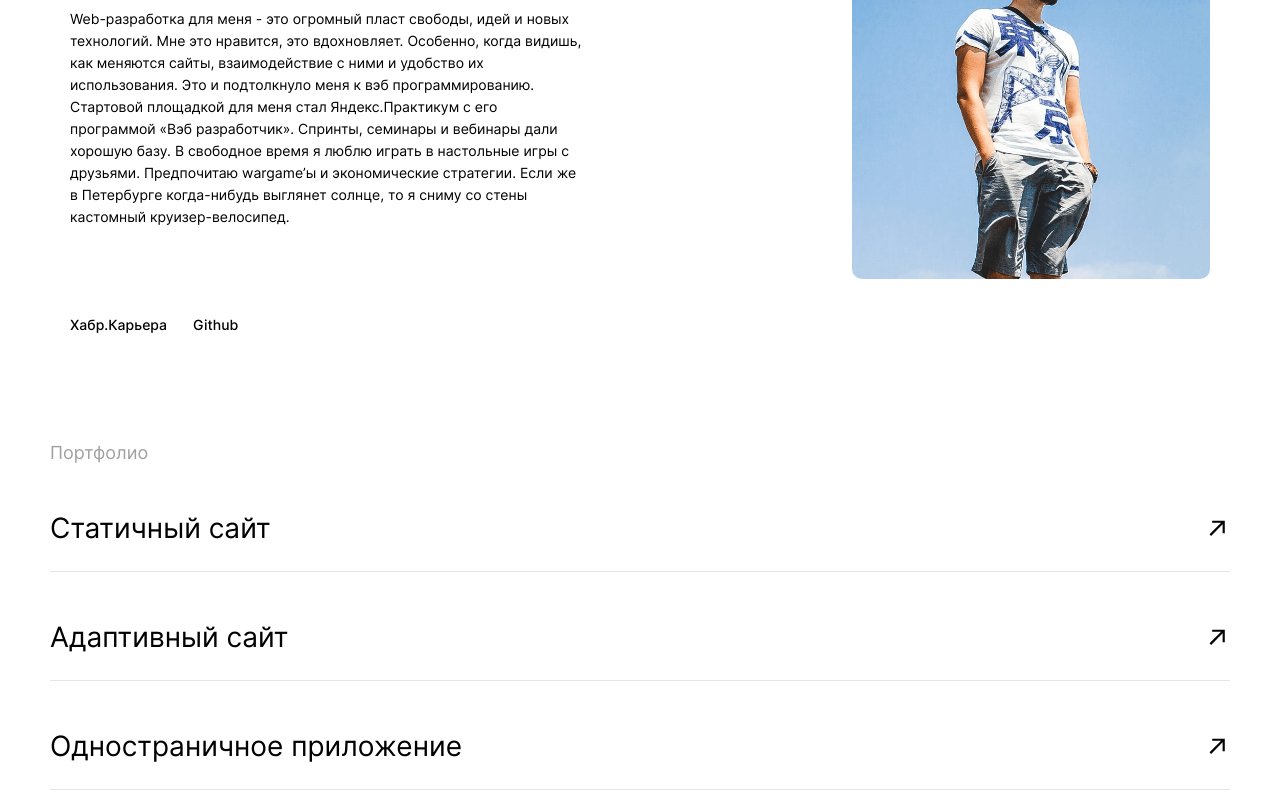
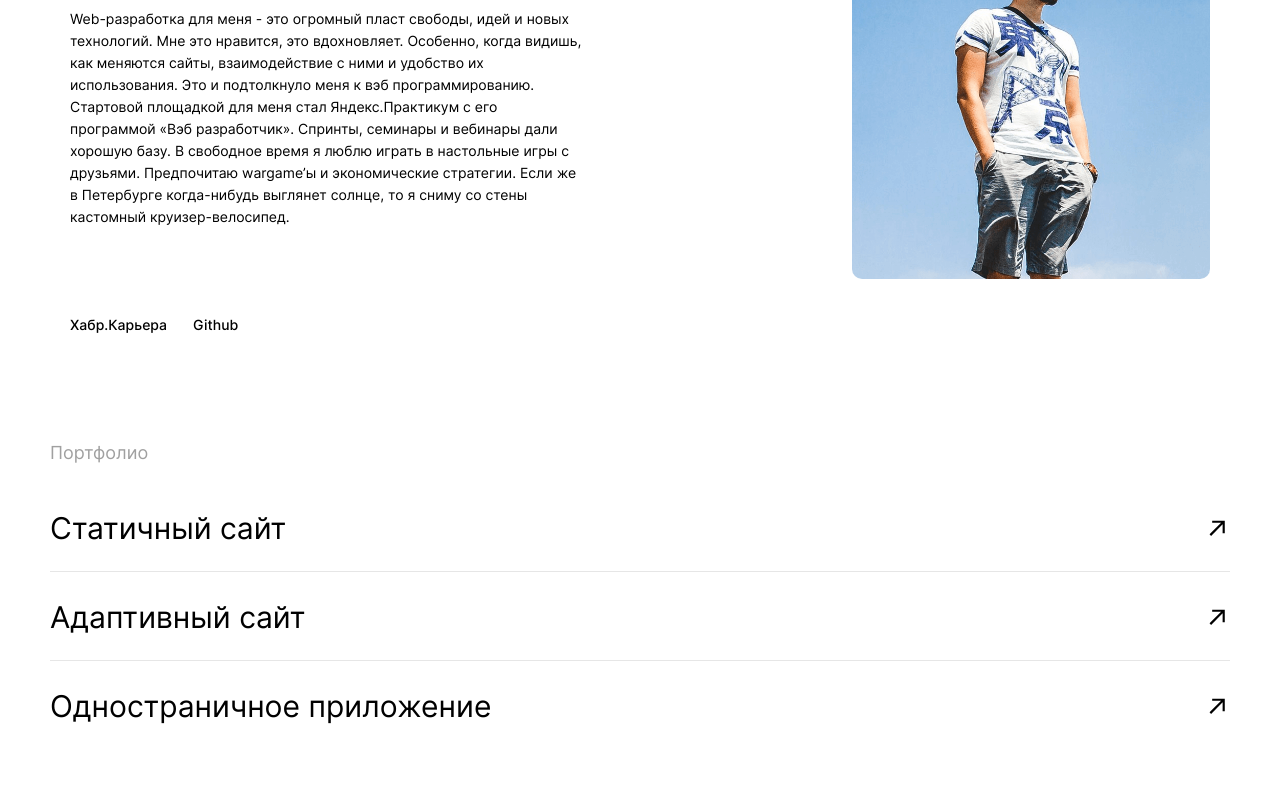
Before and after one commit to valeriiBorisenko/movies-explorer-frontend, a React (Create React App) app: page / in a window 1280 px wide. Shown: the part 2206-3006 px from the top of the page. Built offline with nearby package versions, Linux system fonts and the light colour scheme.

Commit message:
fix: подправить портфолио ссылки и разрешения

```diff
--- a/src/components/Pages/MainPage/Portfolio/Portfolio.css
+++ b/src/components/Pages/MainPage/Portfolio/Portfolio.css
@@ -14,13 +14,23 @@
   color: #A0A0A0;
 }
 
-.portfolio__links-container {
+.portfolio__links {
   margin: 0;
   margin-top: 40px;
   display: grid;
-  grid-gap: 40px;
+  grid-gap: 20px;
   padding: 0;
   list-style: none;
+}
+
+.portfolio__link-container {
+  padding-bottom: 18px;
+  border-bottom: 1px solid #E6E6E6;
+}
+
+.portfolio__link-container:last-of-type {
+  padding-bottom:0;
+  border-bottom: none;
 }
 
 .portfolio__link {
@@ -28,16 +38,12 @@
   flex-direction: row;
   justify-content: space-between;
   align-items: center;
-  padding-bottom: 18px;
-  border-bottom: 1px solid #E6E6E6;
-}
-
-.portfolio__text {
   font-weight: 400;
   font-size: 18px;
   line-height: 28px;
   color: #000000;
   margin: 0;
+  text-decoration: none;
 }
 
 .portfolio__image {
@@ -56,7 +62,7 @@
     font-size: 18px;
     line-height: 20px;
   }
-  .portfolio__text {
+  .portfolio__link {
     font-size: 28px;
     line-height: 50px;
   }
@@ -64,3 +70,9 @@
     width: 27px;
   }
 }
+
+@media screen and (min-width: 1024px) {
+  .portfolio__link {
+    font-size: 30px;
+  }
+}
--- a/src/components/Pages/MainPage/Portfolio/Portfolio.js
+++ b/src/components/Pages/MainPage/Portfolio/Portfolio.js
@@ -3,22 +3,19 @@ function Portfolio() {
     <section className="portfolio">
       <div className="portfolio__container">
         <h3 className="portfolio__title">Портфолио</h3>
-        <ul className="portfolio__links-container">
-          <li>
-            <a className="portfolio__link link-opacity" href="https://valeriiborisenko.github.io/Kaktus/" target="_blank" rel="noreferrer">
-              <p className="portfolio__text">Статичный сайт</p>
+        <ul className="portfolio__links">
+          <li className="portfolio__link-container link-opacity">
+            <a className="portfolio__link" href="https://valeriiborisenko.github.io/Kaktus/" target="_blank" rel="noreferrer">Статичный сайт
               <div className="portfolio__image" aria-label="стрелка повернутая" />
             </a>
           </li>
-          <li>
-            <a className="portfolio__link link-opacity" href="https://valeriiborisenko.github.io/russian-travel/index.html" target="_blank" rel="noreferrer">
-              <p className="portfolio__text" >Адаптивный сайт</p>
+          <li className="portfolio__link-container link-opacity">
+            <a className="portfolio__link" href="https://valeriiborisenko.github.io/russian-travel/index.html" target="_blank" rel="noreferrer">Адаптивный сайт
               <div className="portfolio__image" aria-label="стрелка повернутая" />
             </a>
           </li>
-          <li>
-            <a className="portfolio__link link-opacity" href="https://mesto-valeriib.nomoredomains.rocks/" target="_blank" rel="noreferrer">
-              <p className="portfolio__text">Одностраничное приложение</p>
+          <li className="portfolio__link-container link-opacity">
+            <a className="portfolio__link" href="https://mesto-valeriib.nomoredomains.rocks/" target="_blank" rel="noreferrer">Одностраничное приложение
               <div className="portfolio__image" aria-label="стрелка повернутая" />
             </a>
           </li>
```
